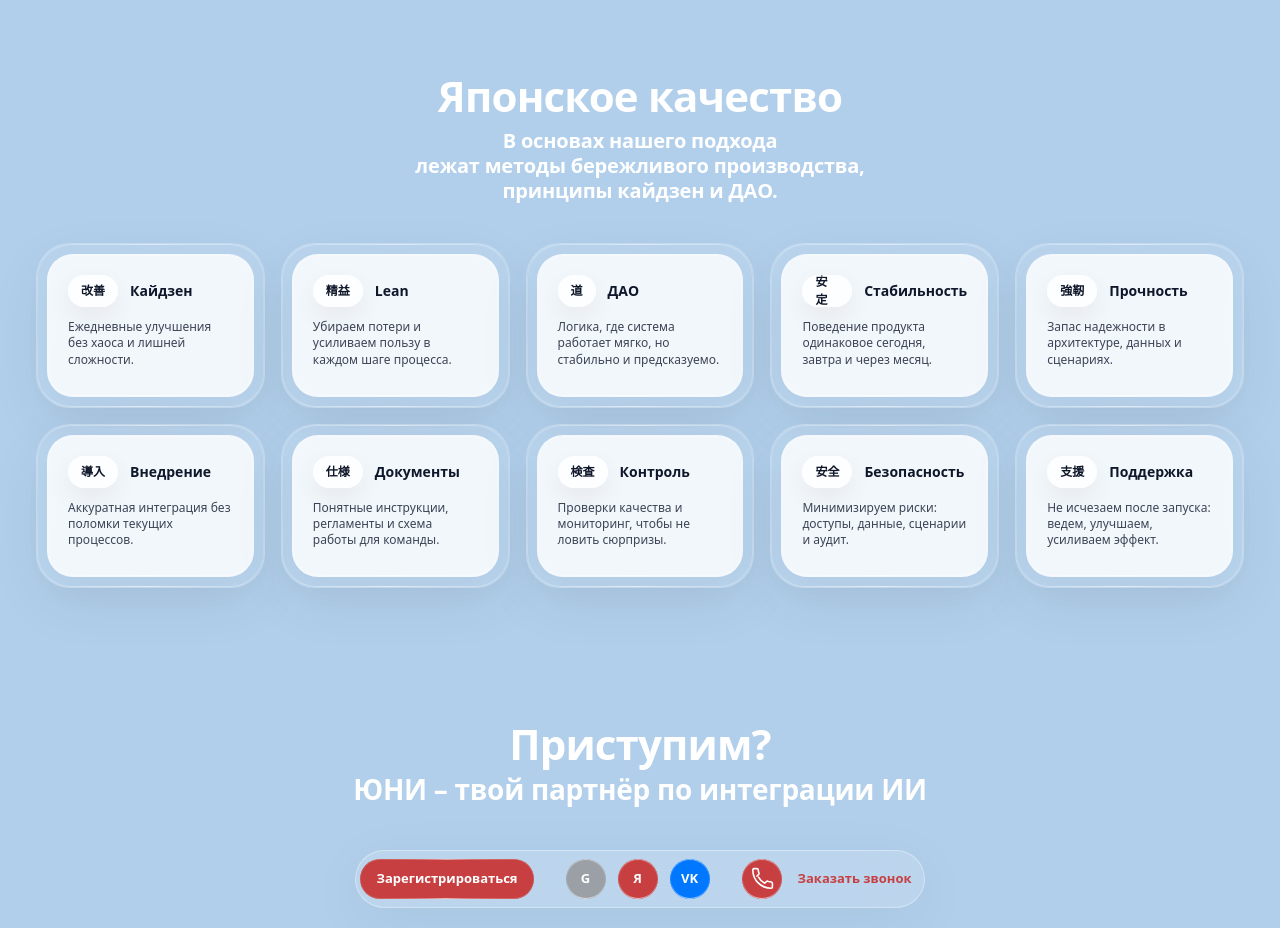
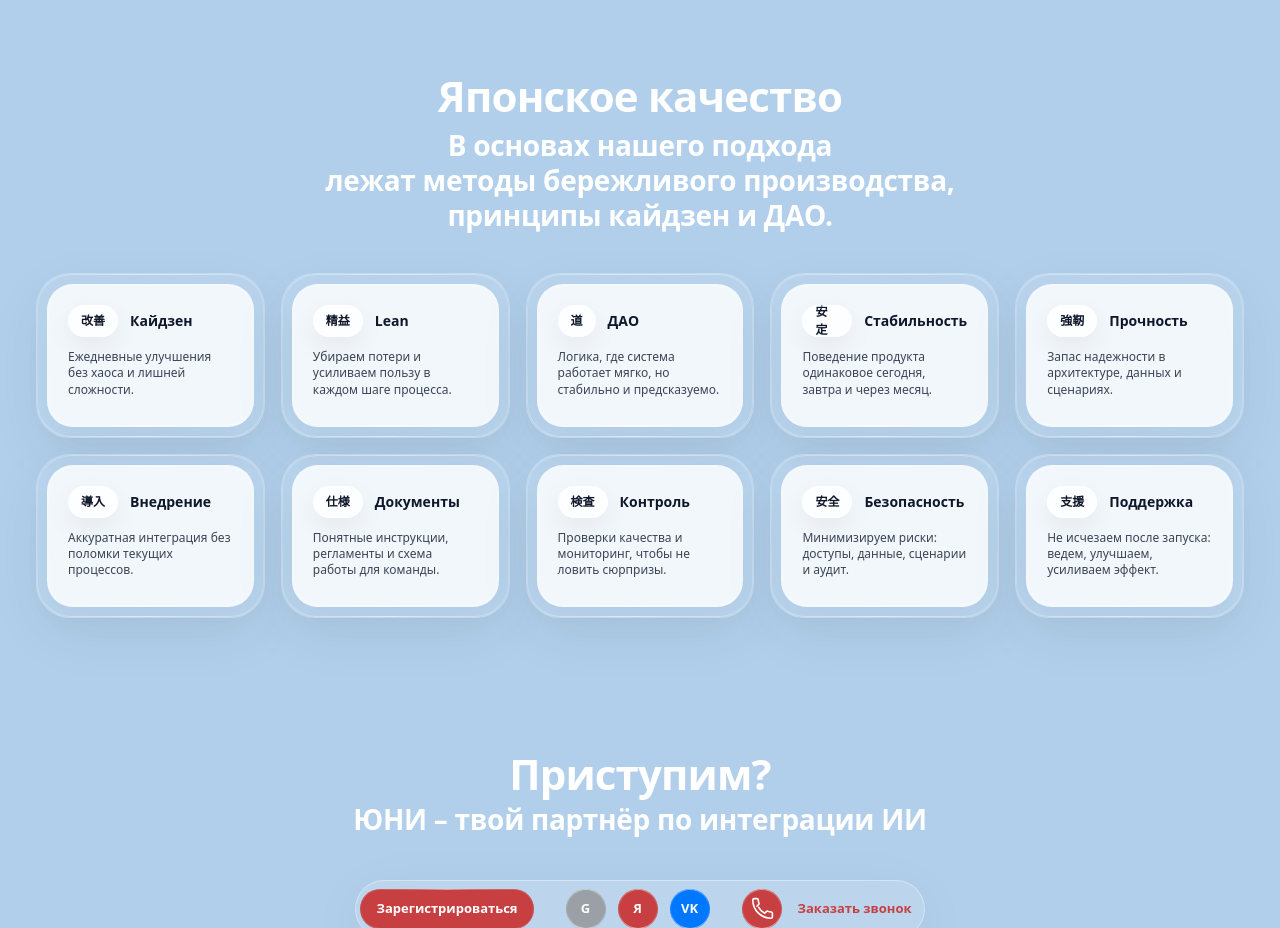
Before and after one commit to uniconsulting/uni.com, a Next.js app: page / in a window 1280 px wide. Shown: the part 6620-7548 px from the top of the page. Built offline with nearby package versions, Linux system fonts and the light colour scheme.

Commit message:
Update JapanQuality.tsx

```diff
--- a/src/components/sections/JapanQuality.tsx
+++ b/src/components/sections/JapanQuality.tsx
@@ -124,7 +124,7 @@ export default function JapanQuality() {
             <div
               className="
                 text-white font-semibold tracking-[-0.01em]
-                text-[16px] sm:text-[20px] lg:text-[20px]
+                text-[16px] sm:text-[28px] lg:text-[28px]
                 leading-[1.25]
                 min-h-[3.75em]
                 flex items-center
@@ -159,11 +159,11 @@ export default function JapanQuality() {
               variants={cardIn}
               initial={reduceMotion ? false : "hidden"}
               whileInView={reduceMotion ? undefined : "show"}
-              viewport={{ once: true, amount: 0.35 }}
+              viewport={{ once: true, amount: 0.65 }}
               whileHover={
                 reduceMotion
                   ? undefined
-                  : { y: -2, transition: { duration: 0.35, ease: EASE } }
+                  : { y: -2, transition: { duration: 0.65, ease: EASE } }
               }
               className="group"
             >
```
